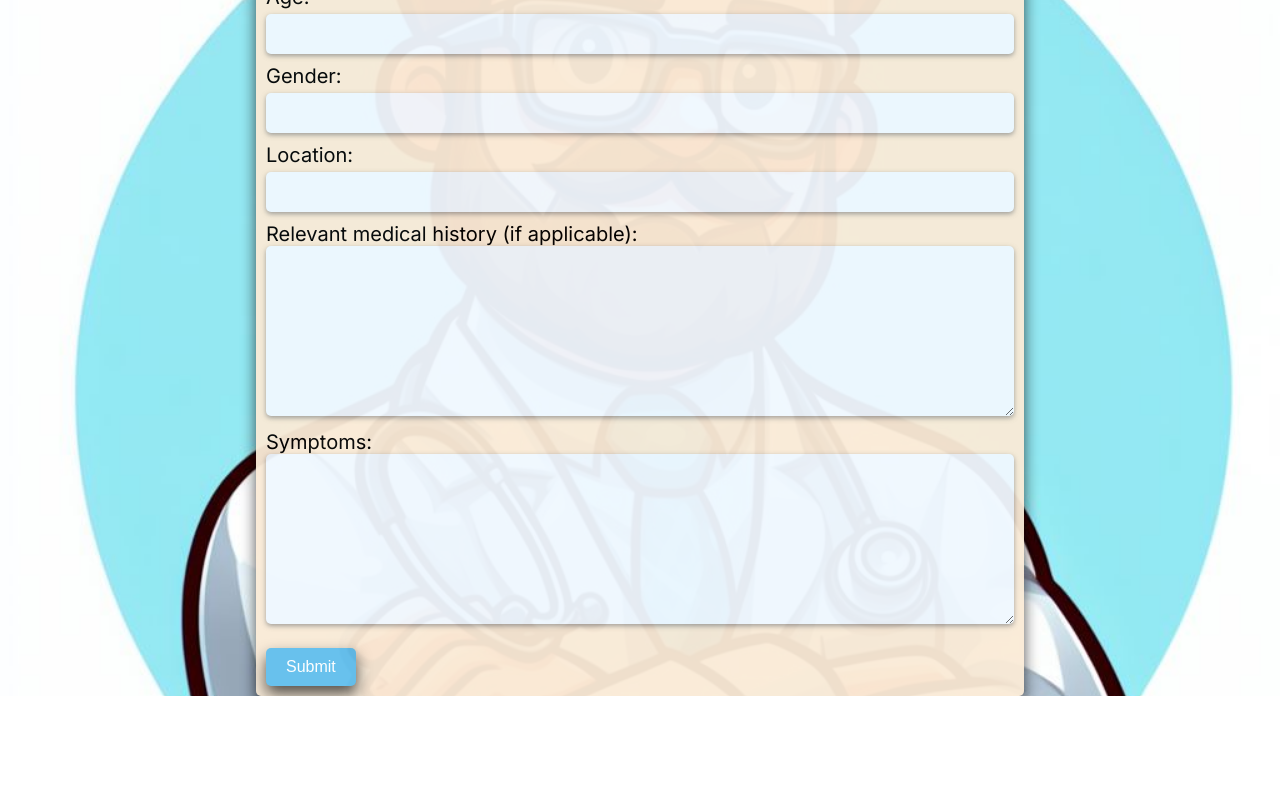
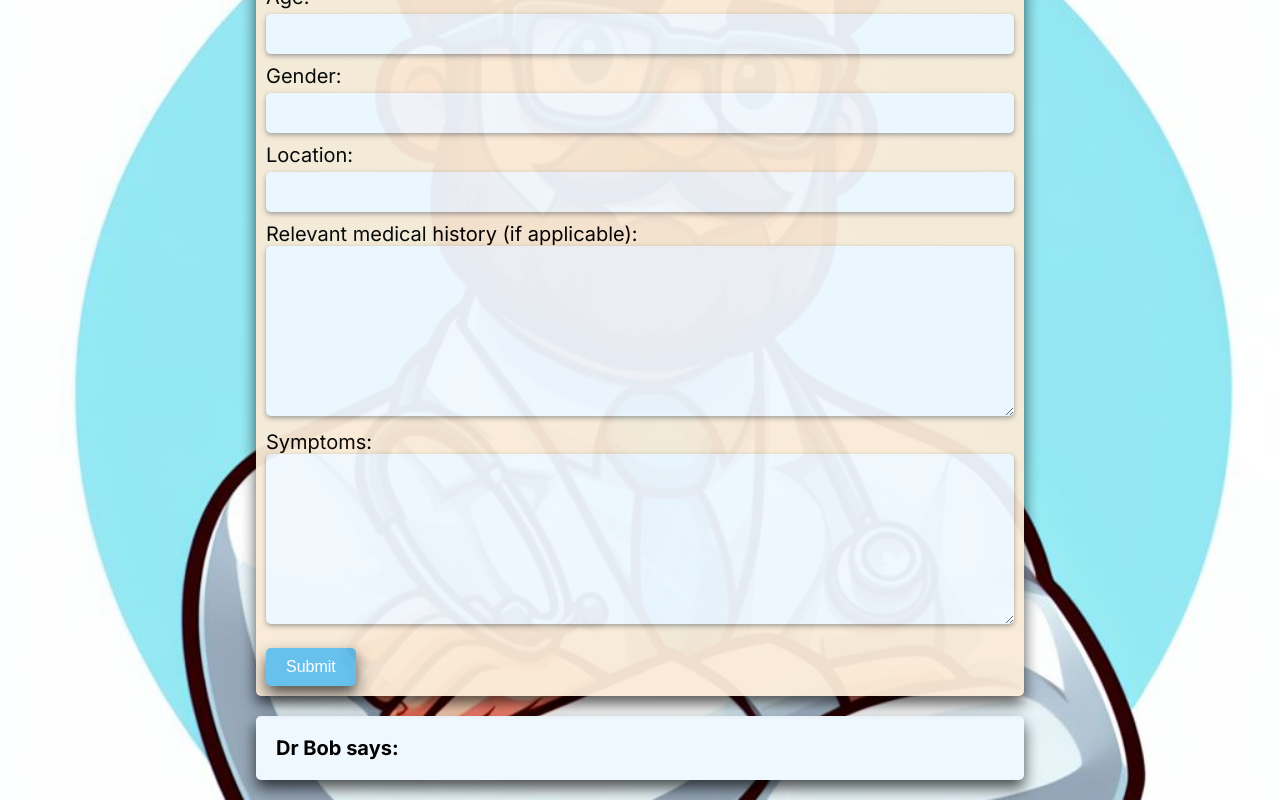
Before and after one commit to rooky1979/MedicalAssistant, a Next.js app: page / in a window 1280 px wide. Shown: the part 285-1085 px from the top of the page. Before the commit the page ends 981 px from the top, so only its background shows below. Built offline with nearby package versions, Linux system fonts and the light colour scheme; no server answers.

Commit message:
Completed frontend and made a call to API

```diff
--- /dev/null
+++ b/app/api/chatGPT.js
@@ -0,0 +1,29 @@
+import axios from "axios";
+
+const API_KEY = /* "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"; */ process.env.REACT_APP_API_KEY;
+console.log("API Key:", process.env.REACT_APP_API_KEY);
+export async function chatWithGPT(userInput) {
+  try {
+    const response = await axios.post(
+      "https://api.openai.com/v1/completions",
+      {
+        prompt: userInput,
+        model: "text-davinci-003",
+        max_tokens: 200,
+        temperature: 0,
+      },
+      {
+        headers: {
+          Authorization: `Bearer ${API_KEY}`,
+        },
+      }
+    );
+
+    console.log("API Response:", response.data);
+
+    return response.data.choices[0].text;
+  } catch (error) {
+    console.error("Chat-GPT API error:", error);
+    throw error;
+  }
+}
--- a/app/components/MedicalAssistant.js
+++ b/app/components/MedicalAssistant.js
@@ -1,5 +1,6 @@
 import React, { useState } from "react";
 import styles from "../styles/Medical.module.css";
+import { chatWithGPT } from "../api/chatGPT";
 
 const MedicalAssistant = () => {
   const [userInput, setUserInput] = useState({
@@ -10,13 +11,24 @@ const MedicalAssistant = () => {
     symptoms: "",
   });
 
+  const [chatbotMessage, setChatbotMessage] = useState("");
+
   const handleUserInput = (e) => {
     const { name, value } = e.target;
     setUserInput({ ...userInput, [name]: value });
   };
 
-  const handleSubmit = (e) => {
-    return true;
+  const handleSubmit = async (e) => {
+    e.preventDefault();
+
+    const userMessage = `Age: ${userInput.age}, Gender: ${userInput.gender}, Location: ${userInput.location}, Relevant Medical History: ${userInput.history}, Symptoms: ${userInput.symptoms}`;
+
+    try {
+      const chatbotResponse = await chatWithGPT(userMessage);
+      setChatbotMessage(chatbotResponse);
+    } catch (error) {
+      console.error('Error:', error);
+    }
   };
 
   return (
@@ -27,6 +39,7 @@ const MedicalAssistant = () => {
           50% of the time, it's correct everytime!!!
         </p>
       </div>
+
       <form onSubmit={handleSubmit} className={styles.form}>
         <label className={styles.label} htmlFor="age">
           Age:
@@ -61,7 +74,7 @@ const MedicalAssistant = () => {
           value={userInput.location}
           onChange={handleUserInput}
         />
-        <label className={styles.label} htmlFor="medicalhistory">
+        <label className={styles.label} htmlFor="history">
           Relevant medical history (if applicable):
         </label>
         <textarea
@@ -87,6 +100,10 @@ const MedicalAssistant = () => {
         />
         <button className={styles.button} type="submit">Submit</button>
       </form>
+      <div className={styles.response}>
+        <p><strong>Dr Bob says:</strong></p>
+        {chatbotMessage}
+        </div>
     </main>
   );
 };
--- a/app/layout.js
+++ b/app/layout.js
@@ -4,8 +4,8 @@ import { Inter } from 'next/font/google'
 const inter = Inter({ subsets: ['latin'] })
 
 export const metadata = {
-  title: 'Create Next App',
-  description: 'Generated by create next app',
+  title: 'Dr Bob\'s Budget Diagnosis',
+  description: 'Chat-GPT medical assistance',
 }
 
 export default function RootLayout({ children }) {
--- a/app/styles/Medical.module.css
+++ b/app/styles/Medical.module.css
@@ -6,7 +6,6 @@
   background-image: url("/drbob.jpg");
   background-size: cover;
   background-attachment: fixed;
-
 }
 .header {
   margin: 20px;
@@ -26,7 +25,7 @@
 }
 .subtitle {
   font-size: 25px;
-    color:azure
+  color: azure;
 }
 .form {
   display: inline-flexbox;
@@ -81,3 +80,12 @@
 .button:hover {
   background: #3f474e;
 }
+.response {
+  background-color: aliceblue;
+  border-radius: 5px;
+  box-shadow: 0px 8px 15px rgba(0, 0, 0, 0.7);
+  padding: 20px; /* Adjust the padding as needed */
+  margin: 20px;
+  width:60%;
+  font-size: 20px;
+}
--- a/package.json
+++ b/package.json
@@ -9,9 +9,11 @@
     "lint": "next lint"
   },
   "dependencies": {
+    "axios": "^1.5.1",
+    "dotenv": "^16.3.1",
+    "next": "latest",
     "react": "latest",
-    "react-dom": "latest",
-    "next": "latest"
+    "react-dom": "latest"
   },
   "devDependencies": {
     "eslint": "latest",
```
Also changed, not shown: 1 other file (tests, documents, lock files or other folders). Lines whose indentation alone changed are shown as unchanged.
